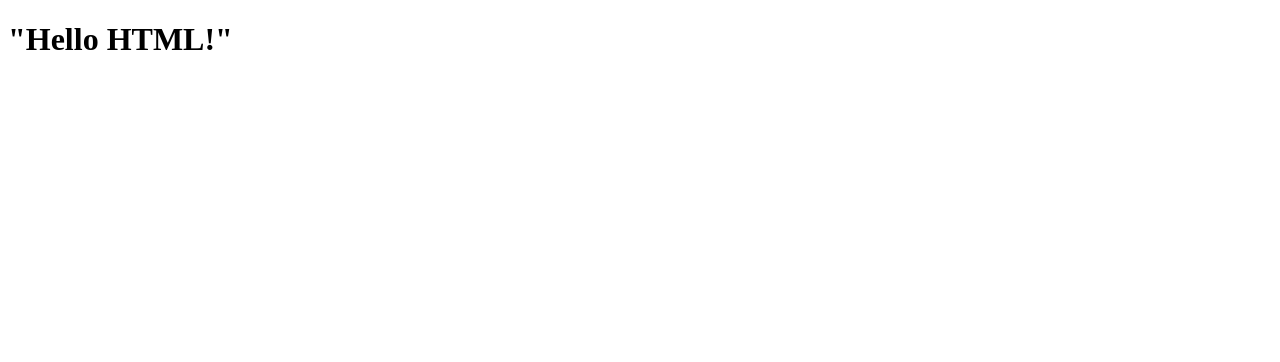
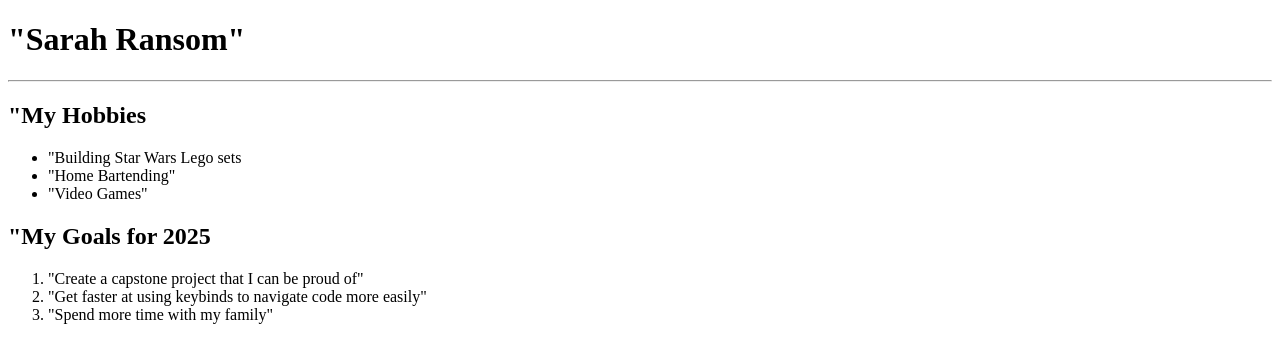
Before and after one commit to scranso/Project-2, a plain HTML site: page index.html in a window 1280 px wide. Drawn offline with Linux system fonts and the light colour scheme.

Commit message:
HTML Assignment

```diff
--- a/index.html
+++ b/index.html
@@ -3,9 +3,23 @@
 <head>
     <meta charset="UTF-8">
     <meta name="viewport" content="width=device-width, initial-scale=1.0">
-    <title>Document</title>
+    <title>About Me</title>
 </head>
 <body>
-    <h1>"Hello HTML!"</h1>
+    <h1>"Sarah Ransom"</h1>
+    <hr></hr>
+    <h2>"My Hobbies</h2>
+    <ul>
+        <li>"Building Star Wars Lego sets</li>
+        <li>"Home Bartending"</li>
+        <li>"Video Games"</li>
+    </ul>
+    <h2>"My Goals for 2025</h2>
+    <ol>
+        <li>"Create a capstone project that I can be proud of"</li>
+        <li>"Get faster at using keybinds to navigate code more easily"</li>
+        <li>"Spend more time with my family"</li>
+
+    </ol>
 </body>
 </html>
```
